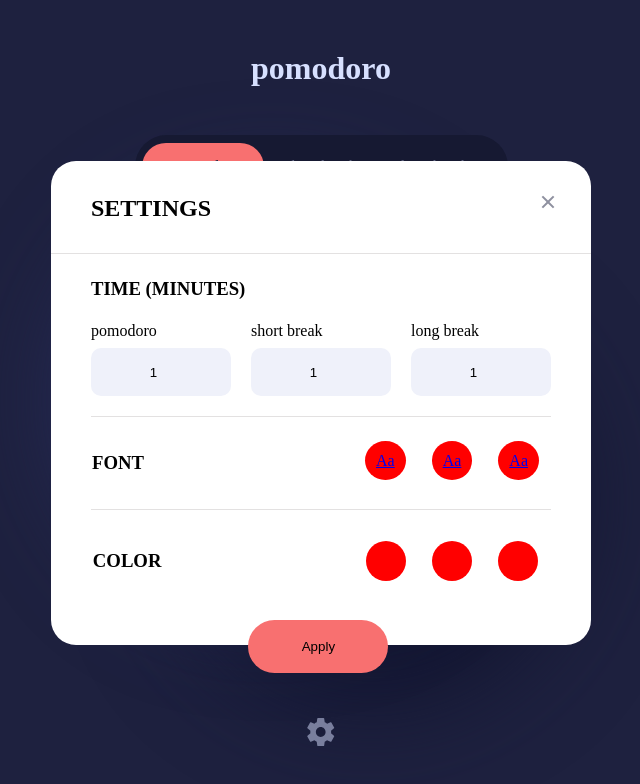
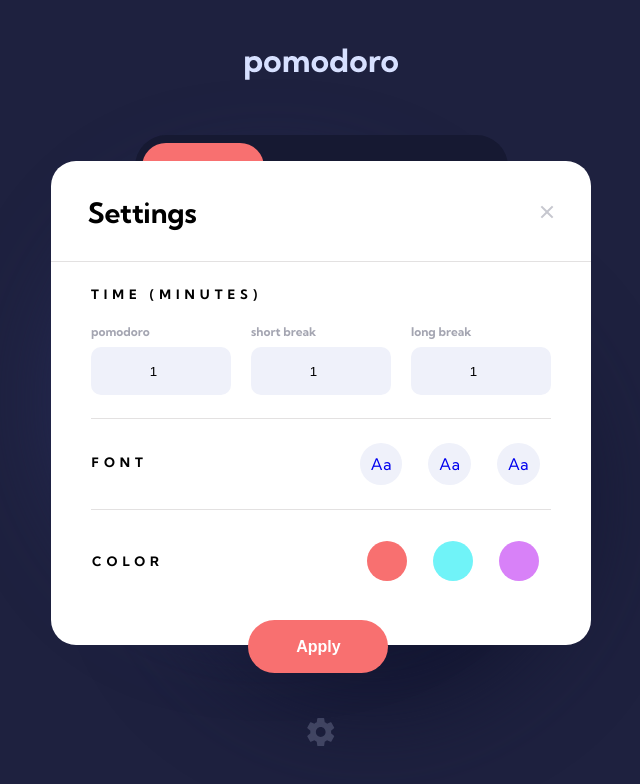
Before and after one commit to Roy700/Pomodoro-project-2, a plain HTML site: page index.html in a window 1280 px wide. Both pictures are taken after a click on the link 640 px from the left and 740 px from the top of the page. Shown: the whole page, without its empty margins (319-959 px from the left). Drawn offline with Linux system fonts and the light colour scheme.

Commit message:
updated form css-2

```diff
--- a/index.html
+++ b/index.html
@@ -5,11 +5,14 @@
     <meta http-equiv="X-UA-Compatible" content="IE=edge">
     <meta name="viewport" content="width=device-width, initial-scale=1.0">
     <title>Pomodoro</title>
+    <link rel="preconnect" href="https://fonts.googleapis.com">
+    <link rel="preconnect" href="https://fonts.gstatic.com" crossorigin>
+    <link href="https://fonts.googleapis.com/css2?family=Kumbh+Sans:wght@400;700&display=swap" rel="stylesheet">
     <link rel="stylesheet" href="./style.css">
 </head>
 <body>
     <div class="container">
-        <h1>pomodoro</h1>
+        <h1><img class="img-heading" src="assets/logo.svg" alt=""></h1>
         <div class="pill-panel">
             <p class="active" id="pomodoro">pomodoro</p>
             <p id="short-break">short break</p>
@@ -49,7 +52,7 @@
         <div class="form-container">
             <form action=".">
                 <div class="heading">
-                    <h2>SETTINGS</h2>
+                    <h2>Settings</h2>
                     <a href="#" class="close-btn"><img src="assets/icon-close.svg"></a>
                 </div>
                 <div class="container-wrapper">
@@ -81,9 +84,9 @@
                     <div class="color-section">
                         <h3>COLOR</h3>
                         <div class="color-selector">
-                            <button type="button" class="font-btn color-selector" ></button>
-                            <button type="button" class="font-btn color-selector" ></button>
-                            <button type="button" class="font-btn color-selector" ></button>
+                            <button type="button" class="font-btn color-selector1" ></button>
+                            <button type="button" class="font-btn color-selector2" ></button>
+                            <button type="button" class="font-btn color-selector3" ></button>
                             <!-- <a href="#" class="font-btn color-selector1"></a>
                             <a href="#" class="font-btn color-selector2"></a>
                             <a href="#" class="font-btn color-selector3"></a> -->
--- a/main.js
+++ b/main.js
@@ -15,6 +15,8 @@ const mindiv = document.querySelector("#minutes");
 const secdiv = document.querySelector("#seconds");
 const startBtn = document.querySelector("#control1");
 localStorage.setItem("btn", "focus");
+
+const settingsIcon = document.querySelector(".settings-icon");
 
 
 // PILL NAVIGATION
@@ -136,6 +138,15 @@ startBtn.addEventListener("click", () => {
     }
   }
 
-  document.querySelector(".settings-icon").addEventListener("click", ()=>{
-    document.querySelector(".form-container").style.display = "block"
+  settingsIcon.addEventListener("click", () => {
+    pill.classList.add(".disabled");
+    settingsIcon.classList.add(".disabled");
+    document.querySelector(".form-container").style.display = "block";
+
   })
+
+  document.querySelector(".close-btn").addEventListener("click", ()=>{
+    pill.classList.remove(".disabled");
+    settingsIcon.classList.remove(".disabled");
+    document.querySelector(".form-container").style.display = "none";
+  })
--- a/style.css
+++ b/style.css
@@ -7,17 +7,8 @@
 body{
     background: #1E213F;
     height: 100%;
-    /* font-size: 1.6rem;
-    font-family: 'Open sans', sans-serif; */
-}
-
-h1{
-    color:#D7E0FF;
-    font-style: normal;
-    font-weight: 700;
-    font-size: 32px;
-    line-height: 40px;
-    margin-top: 48px;
+    font-family: 'Kumbh Sans', sans-serif;
+    /* font-size: 1.6rem;*/
 }
 
 .container {
@@ -29,6 +20,10 @@ h1{
     align-items: center;
     flex-direction: column;
     position: relative;
+}
+
+.img-heading{
+    margin-top: 48px;
 }
 
 
@@ -55,14 +50,38 @@ h1{
     display:flex;
     flex-direction: row;
     justify-content: space-between;
-    padding: 34px 40px 31px;
+    padding: 34px 30px 31px;
     border-bottom: 1px solid #E3E1E1;
     gap: 330px;
+}
+
+.heading h2{
+    font-style: normal;
+    font-weight: 700;
+    font-size: 28px;
+    line-height: 35px;
+}
+
+.close-btn{
+    align-self: center;
+    opacity: 0.5;
+}
+
+.close-btn:hover{
+    opacity: 1;
 }
 
 .container-wrapper{
     margin:auto 40px;
     box-sizing: border-box;
+}
+
+h3{
+    font-style: normal;
+    font-weight: 700;
+    font-size: 13px;
+    line-height: 16px;
+    letter-spacing: 5px;
 }
 
 .time-section{
@@ -87,6 +106,13 @@ h1{
 .input-box label{
     /* width: 95%; */
     margin: 0;
+    font-style: normal;
+    font-weight: 700;
+    font-size: 12px;
+    line-height: 15px;
+    color: #1E213F;
+    mix-blend-mode: normal;
+    opacity: 0.4;
 }
 
 .input-box input{
@@ -103,7 +129,7 @@ h1{
 .font-section{
     display: flex;
     justify-content: space-between;
-    gap: 208px;
+    gap: 200px;
     padding: 35px 0;
     /* padding: 19px 0; */
     border-bottom: 1px solid #E3E1E1;
@@ -123,12 +149,14 @@ h1{
 } */
 
 .font-btn{
+    position: relative;
     padding:11px;
     margin: 11px;
-    background: red;
+    background: #EFF1FA;
     width: 40px;
     height: 40px;
     border-radius: 50%;
+    text-decoration: none;
 }
 
 .color-section{
@@ -142,9 +170,27 @@ h1{
     align-self: center;
 }
 
+/* .color-selector button in case bricks */
 .color-selector button{
     border: 0px;
 }
+
+.color-selector1{
+    background-color: #F87070;
+}
+
+.color-selector2{
+    background-color: #70F3F8;
+}
+
+.color-selector3{
+    background-color: #D881F8;
+}
+
+.font-btn:hover{
+    box-shadow: 0 0 0 5px white, 0 0 0 6px #EFF1FA;
+}
+
 
 .apply-btn{
     position: relative;
@@ -156,11 +202,18 @@ h1{
     border-radius: 26.5px;
     cursor: pointer;
     border: 0px;
+    font-style: normal;
+    font-weight: 700;
+    font-size: 16px;
+    line-height: 20px;
+    text-align: center;
+    color: #FFFFFF;
 }
 
 
 
 
+/* END OF FORM */
 
 
 
@@ -187,6 +240,11 @@ h1{
     opacity: 0.4;
     z-index: 2;
     transition: all 300ms ease-in-out;
+}
+
+.pill-panel p:hover, .settings-icon:hover{
+    color:#FFFFFF;
+    opacity: 0.8;
 }
 
 .pill-panel p.active {
@@ -291,5 +349,10 @@ h1{
 }
 
 .settings-icon{
-    /* pointer-events: none; */
+    opacity: 0.4;
 }
+
+.disabled{
+    pointer-events: none;
+    opacity: 0.20;
+}
```
